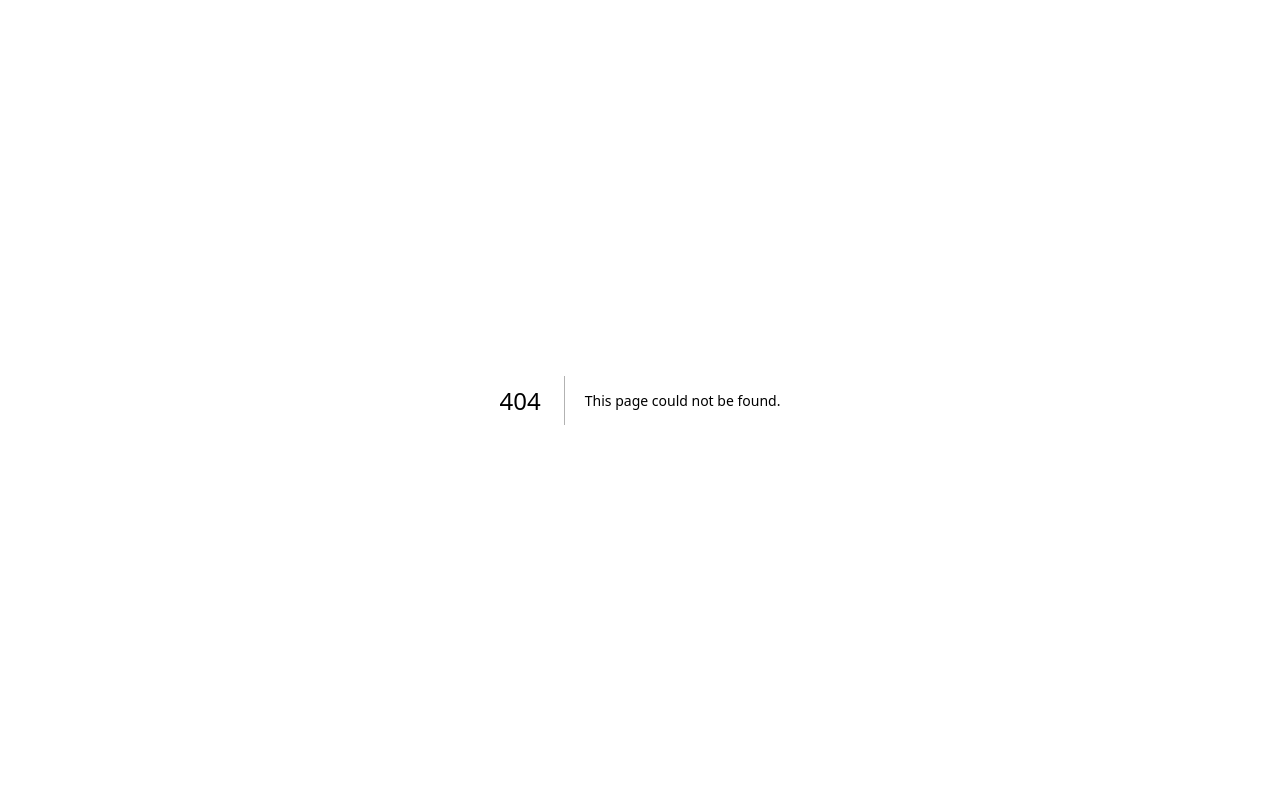
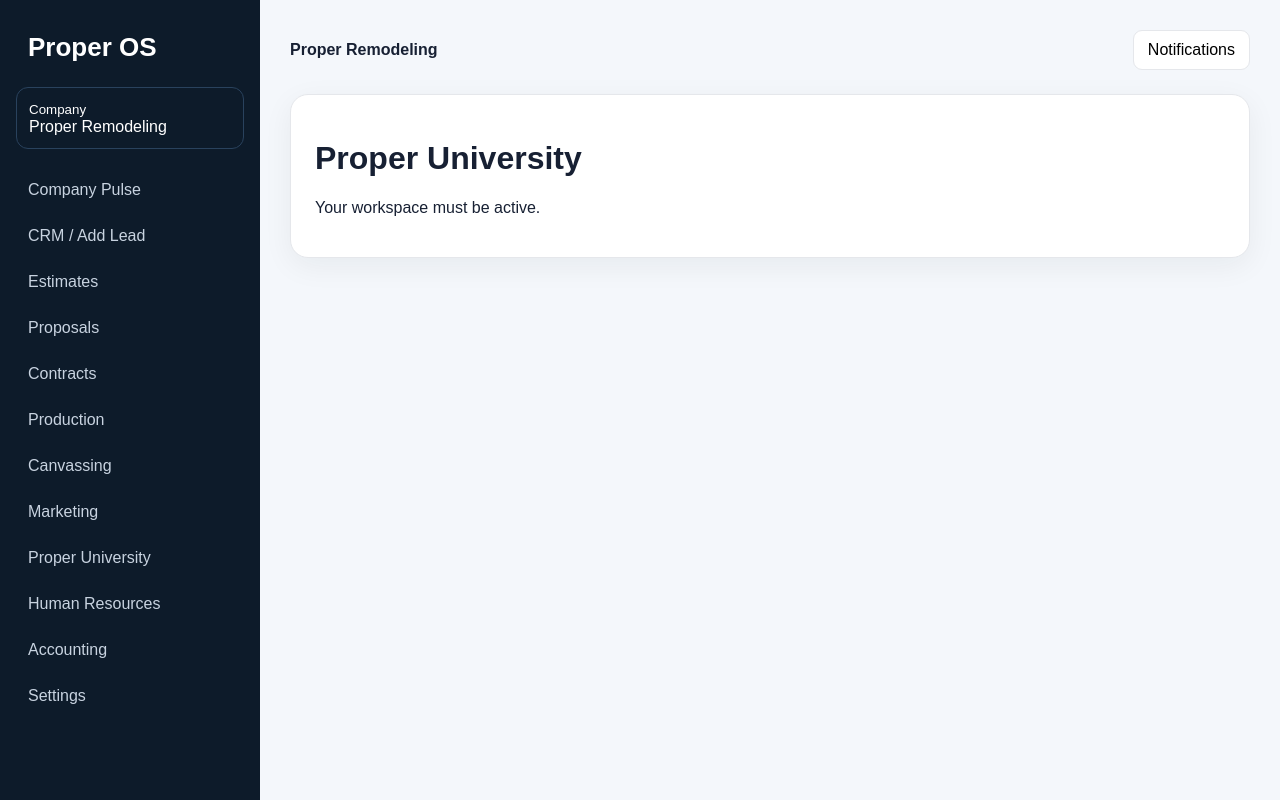
Before and after one commit to csosa122000/ProperOS, a Next.js app: page /university in a window 1280 px wide. Before the commit this address had no page. Built offline with nearby package versions, Linux system fonts and the light colour scheme; no server answers.

Commit message:
Add Proper University page

```diff
--- /dev/null
+++ b/app/(app)/university/page.tsx
@@ -0,0 +1,9 @@
+import { UniversityManager } from '@/components/university-manager';
+import { createClient } from '@/lib/supabase/server';
+
+export default async function University(){
+  const supabase=await createClient();const {data:{user}}=await supabase.auth.getUser();if(user)await supabase.rpc('claim_pending_memberships');const {data:orgs}=await supabase.rpc('get_my_organizations');const org=orgs?.[0];
+  if(!user||!org)return <div className="card"><h1>Proper University</h1><p>Your workspace must be active.</p></div>;
+  const {data:content}=await supabase.from('training_content').select('id,track,content_type,title,description,content_category,product_category,is_published,uploaded_file_name').eq('organization_id',org.organization_id).order('created_at',{ascending:false});
+  return <><div className="top"><div><h1>Proper University</h1><p>Central training center for Sales, Canvassing, Telemarketing, Production, Marketing, HR, Safety, Product Training, tests, and certifications.</p></div></div><section className="module-grid"><div className="card"><h3>Canvassing</h3><p>Field training, pitch, appointment setting, product knowledge, policies, and reference material live here rather than on job boards.</p></div><div className="card"><h3>Sales & Telemarketing</h3><p>Presentations, scripts, product training, objection handling, testing, and certifications.</p></div><div className="card"><h3>Production & Safety</h3><p>Installation standards, quality procedures, safety, subcontractor training, and service processes.</p></div></section><div className="section"><UniversityManager organizationId={org.organization_id} userId={user.id} initialContent={(content||[]) as any}/></div></>;
+}
```
